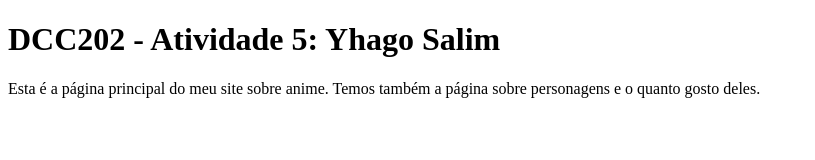
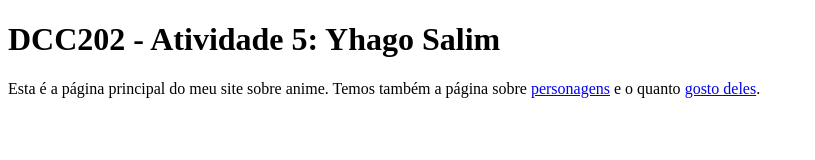
Before and after one commit to ufjf-dcc202/ufjf-dcc202-2023-3-b-atv5-YhagoSalim, a website: page index.html in a window 1280 px wide. Shown: the whole page, without its empty margins (0-815 px from the left). Drawn offline with Linux system fonts and the light colour scheme.

Commit message:
adiciona os links

```diff
--- a/index.html
+++ b/index.html
@@ -8,7 +8,7 @@
 <body>
     <main>
         <h1>DCC202 - Atividade 5: Yhago Salim</h1>
-        <p>Esta é a página principal do meu site sobre anime. Temos também a página sobre personagens e o quanto gosto deles.</p>
+        <p>Esta é a página principal do meu site sobre anime. Temos também a página sobre <a href="personagens.html">personagens</a> e o quanto <a href="preferencias.html">gosto deles</a>.</p>
     </main>
 </body>
 </html>
```
